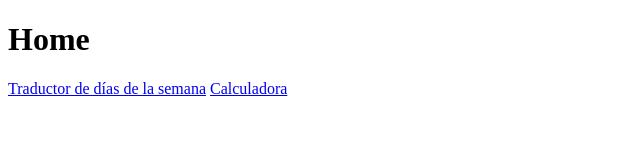
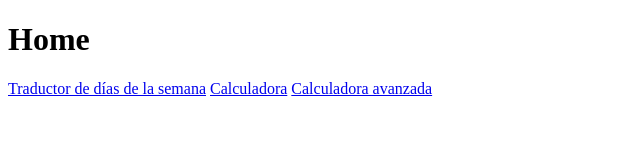
Before and after one commit to Lesen7/pruebasJs, a plain HTML site: page index.html in a window 1280 px wide. Shown: the whole page, without its empty margins (0-640 px from the left). Drawn offline with Linux system fonts and the light colour scheme.

Commit message:
index corregido

```diff
--- a/index.html
+++ b/index.html
@@ -8,6 +8,7 @@
     <h1>Home</h1>
     <a href="traductordias.html">Traductor de días de la semana</a>
     <a href="calculadora.html">Calculadora</a>
+    <a href="calculadora-avanzada.html">Calculadora avanzada</a>
     <script src="js/index.js"></script>
   </body>
 </html>
```
